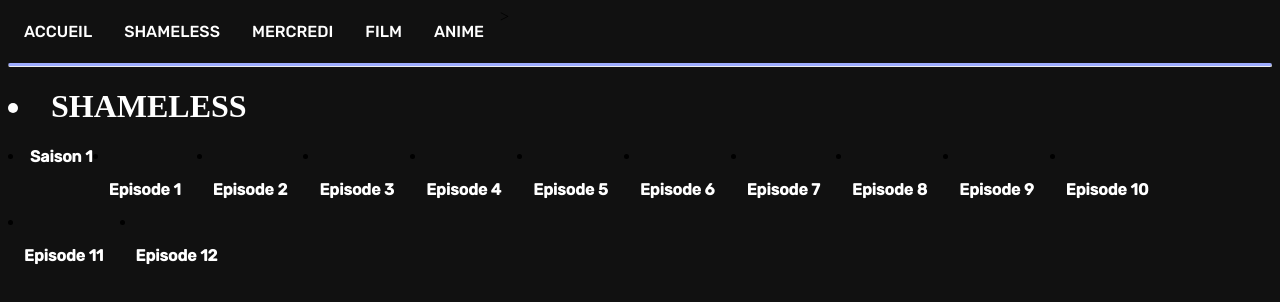
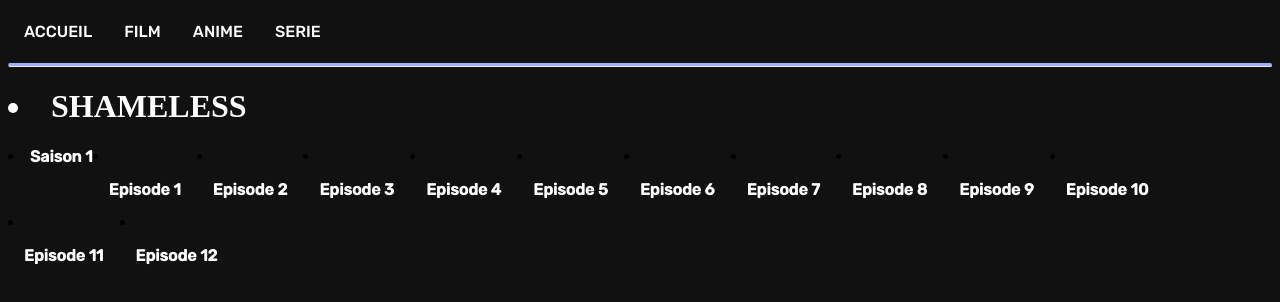
Before and after one commit to weaside/Shameles, a plain HTML site: page index.html in a window 1280 px wide. Drawn offline with Linux system fonts and the light colour scheme.

Commit message:
Update index.html

```diff
--- a/index.html
+++ b/index.html
@@ -16,12 +16,10 @@
     <div class="navbar">
 
         <ul>
-            <li class="logo"> <a href="https://weaside.github.io/StreamVF/"> ACCUEIL</a></li>
-            <li class="logo"> <a href="https://weaside.github.io/Shameles/"> SHAMELESS</a></li>
-            <li class="logo"> <a href="https://weaside.github.io/Mercredi/"> MERCREDI</a></li>
-            <li class="logo"> <a href="https://weaside.github.io/Film/"> FILM</a></li>
-            <li class="logo"> <a href="https://weaside.github.io/Anime/"> ANIME</a></li>
->
+          <li class="logo"> <a href="https://weaside.github.io/StreamVF/"> ACCUEIL</a></li>
+          <li class="logo"> <a href="https://weaside.github.io/Film/"> FILM</a></li>
+          <li class="logo"> <a href="https://weaside.github.io/Anime/"> ANIME</a></li>
+          <li class="logo"> <a href="https://weaside.github.io/Serie/"> SERIE</a></li>
 
         </ul>
     </div>
```
